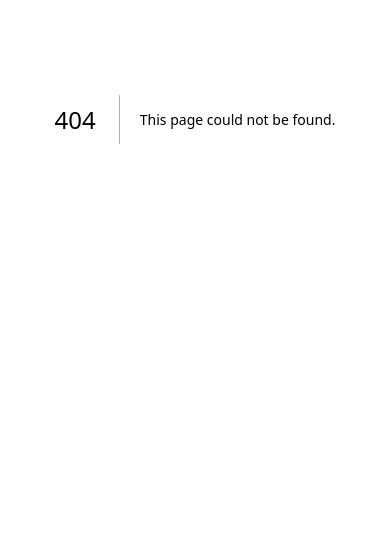
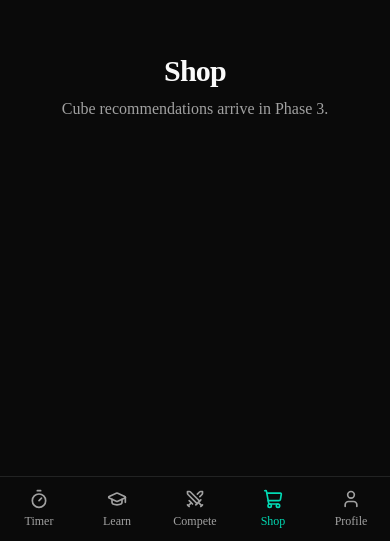
Before and after one commit to sgsuper12373/CubeHub, a Next.js app: page /shop in a window 390 px wide. Before the commit this address had no page. Shown: the part 303-844 px from the top of the page. Built offline with nearby package versions, Linux system fonts and the light colour scheme.

Commit message:
implement responsive app shell with global navigation and update primary color palette

```diff
--- /dev/null
+++ b/src/app/compete/page.tsx
@@ -0,0 +1,16 @@
+import type { Metadata } from "next";
+
+export const metadata: Metadata = {
+  title: "Compete — CubeHub",
+};
+
+export default function CompetePage() {
+  return (
+    <div className="flex flex-1 flex-col items-center justify-center">
+      <h1 className="text-3xl font-semibold tracking-tight">Compete</h1>
+      <p className="mt-2 text-muted-foreground">
+        Ranked racing arrives in Phase 4.
+      </p>
+    </div>
+  );
+}
--- a/src/app/globals.css
+++ b/src/app/globals.css
@@ -53,7 +53,7 @@
   --card-foreground: oklch(0.145 0 0);
   --popover: oklch(1 0 0);
   --popover-foreground: oklch(0.145 0 0);
-  --primary: oklch(0.205 0 0);
+  --primary: oklch(0.55 0.12 174);
   --primary-foreground: oklch(0.985 0 0);
   --secondary: oklch(0.97 0 0);
   --secondary-foreground: oklch(0.205 0 0);
@@ -64,7 +64,7 @@
   --destructive: oklch(0.577 0.245 27.325);
   --border: oklch(0.922 0 0);
   --input: oklch(0.922 0 0);
-  --ring: oklch(0.708 0 0);
+  --ring: oklch(0.55 0.12 174);
   --chart-1: oklch(0.87 0 0);
   --chart-2: oklch(0.556 0 0);
   --chart-3: oklch(0.439 0 0);
@@ -90,8 +90,8 @@
   --card-foreground: oklch(0.985 0 0);
   --popover: oklch(0.205 0 0);
   --popover-foreground: oklch(0.985 0 0);
-  --primary: oklch(0.922 0 0);
-  --primary-foreground: oklch(0.205 0 0);
+  --primary: oklch(0.79 0.15 174);
+  --primary-foreground: oklch(0.145 0 0);
   --secondary: oklch(0.269 0 0);
   --secondary-foreground: oklch(0.985 0 0);
   --muted: oklch(0.269 0 0);
@@ -101,7 +101,7 @@
   --destructive: oklch(0.704 0.191 22.216);
   --border: oklch(1 0 0 / 10%);
   --input: oklch(1 0 0 / 15%);
-  --ring: oklch(0.556 0 0);
+  --ring: oklch(0.79 0.15 174);
   --chart-1: oklch(0.87 0 0);
   --chart-2: oklch(0.556 0 0);
   --chart-3: oklch(0.439 0 0);
--- a/src/app/layout.tsx
+++ b/src/app/layout.tsx
@@ -1,6 +1,9 @@
 import type { Metadata } from "next";
 import { Geist, Geist_Mono } from "next/font/google";
 import "./globals.css";
+
+import { BottomNav } from "@/components/layout/bottom-nav";
+import { Navbar } from "@/components/layout/navbar";
 
 const geistSans = Geist({
   variable: "--font-geist-sans",
@@ -28,7 +31,11 @@ export default function RootLayout({
       lang="en"
       className={`dark ${geistSans.variable} ${geistMono.variable} h-full antialiased`}
     >
-      <body className="min-h-full flex flex-col">{children}</body>
+      <body className="min-h-full flex flex-col">
+        <Navbar />
+        <main className="flex flex-1 flex-col pb-16 md:pb-0">{children}</main>
+        <BottomNav />
+      </body>
     </html>
   );
 }
--- /dev/null
+++ b/src/app/learn/page.tsx
@@ -0,0 +1,16 @@
+import type { Metadata } from "next";
+
+export const metadata: Metadata = {
+  title: "Learn — CubeHub",
+};
+
+export default function LearnPage() {
+  return (
+    <div className="flex flex-1 flex-col items-center justify-center">
+      <h1 className="text-3xl font-semibold tracking-tight">Learn</h1>
+      <p className="mt-2 text-muted-foreground">
+        Tutorials arrive in Phase 2.
+      </p>
+    </div>
+  );
+}
--- /dev/null
+++ b/src/app/settings/page.tsx
@@ -0,0 +1,16 @@
+import type { Metadata } from "next";
+
+export const metadata: Metadata = {
+  title: "Settings — CubeHub",
+};
+
+export default function SettingsPage() {
+  return (
+    <div className="flex flex-1 flex-col items-center justify-center">
+      <h1 className="text-3xl font-semibold tracking-tight">Settings</h1>
+      <p className="mt-2 text-muted-foreground">
+        Account and preferences arrive with authentication.
+      </p>
+    </div>
+  );
+}
--- /dev/null
+++ b/src/app/shop/page.tsx
@@ -0,0 +1,16 @@
+import type { Metadata } from "next";
+
+export const metadata: Metadata = {
+  title: "Shop — CubeHub",
+};
+
+export default function ShopPage() {
+  return (
+    <div className="flex flex-1 flex-col items-center justify-center">
+      <h1 className="text-3xl font-semibold tracking-tight">Shop</h1>
+      <p className="mt-2 text-muted-foreground">
+        Cube recommendations arrive in Phase 3.
+      </p>
+    </div>
+  );
+}
--- /dev/null
+++ b/src/app/timer/page.tsx
@@ -0,0 +1,16 @@
+import type { Metadata } from "next";
+
+export const metadata: Metadata = {
+  title: "Timer — CubeHub",
+};
+
+export default function TimerPage() {
+  return (
+    <div className="flex flex-1 flex-col items-center justify-center">
+      <h1 className="text-3xl font-semibold tracking-tight">Timer</h1>
+      <p className="mt-2 text-muted-foreground">
+        The solve timer arrives in Phase 1.
+      </p>
+    </div>
+  );
+}
--- /dev/null
+++ b/src/components/layout/bottom-nav.tsx
@@ -0,0 +1,37 @@
+"use client";
+
+import Link from "next/link";
+import { usePathname } from "next/navigation";
+
+import { navItems } from "@/lib/navigation";
+import { cn } from "@/lib/utils";
+
+export function BottomNav() {
+  const pathname = usePathname();
+
+  return (
+    <nav className="fixed inset-x-0 bottom-0 z-40 border-t bg-background pb-[env(safe-area-inset-bottom)] md:hidden">
+      <div className="flex h-16 items-stretch">
+        {navItems.map(({ label, href, icon: Icon }) => {
+          const active = pathname === href || pathname.startsWith(`${href}/`);
+          return (
+            <Link
+              key={href}
+              href={href}
+              aria-current={active ? "page" : undefined}
+              className={cn(
+                "flex flex-1 flex-col items-center justify-center gap-1 text-xs font-medium transition-colors",
+                active
+                  ? "text-primary"
+                  : "text-muted-foreground hover:text-foreground",
+              )}
+            >
+              <Icon className="size-5" />
+              {label}
+            </Link>
+          );
+        })}
+      </div>
+    </nav>
+  );
+}
--- /dev/null
+++ b/src/components/layout/navbar.tsx
@@ -0,0 +1,49 @@
+"use client";
+
+import Link from "next/link";
+import { usePathname } from "next/navigation";
+
+import { Button } from "@/components/ui/button";
+import { navItems } from "@/lib/navigation";
+import { cn } from "@/lib/utils";
+
+export function Navbar() {
+  const pathname = usePathname();
+
+  return (
+    <header className="sticky top-0 z-40 hidden border-b bg-background md:block">
+      <nav className="mx-auto flex h-14 max-w-6xl items-center gap-6 px-4">
+        <Link
+          href="/"
+          className="text-lg font-semibold tracking-tight text-foreground"
+        >
+          CubeHub
+        </Link>
+        <div className="flex h-full items-center gap-1">
+          {navItems.map(({ label, href, icon: Icon }) => {
+            const active = pathname === href || pathname.startsWith(`${href}/`);
+            return (
+              <Link
+                key={href}
+                href={href}
+                aria-current={active ? "page" : undefined}
+                className={cn(
+                  "relative flex h-full items-center gap-1.5 px-3 text-sm font-medium transition-colors",
+                  active
+                    ? "text-primary after:absolute after:inset-x-3 after:bottom-0 after:h-0.5 after:bg-primary"
+                    : "text-muted-foreground hover:text-foreground",
+                )}
+              >
+                <Icon className="size-4" />
+                {label}
+              </Link>
+            );
+          })}
+        </div>
+        <div className="ml-auto">
+          <Button size="sm">Sign In</Button>
+        </div>
+      </nav>
+    </header>
+  );
+}
--- /dev/null
+++ b/src/lib/navigation.ts
@@ -0,0 +1,22 @@
+import {
+  GraduationCap,
+  ShoppingCart,
+  Swords,
+  Timer,
+  User,
+  type LucideIcon,
+} from "lucide-react";
+
+export type NavItem = {
+  label: string;
+  href: string;
+  icon: LucideIcon;
+};
+
+export const navItems: NavItem[] = [
+  { label: "Timer", href: "/timer", icon: Timer },
+  { label: "Learn", href: "/learn", icon: GraduationCap },
+  { label: "Compete", href: "/compete", icon: Swords },
+  { label: "Shop", href: "/shop", icon: ShoppingCart },
+  { label: "Profile", href: "/settings", icon: User },
+];
```
